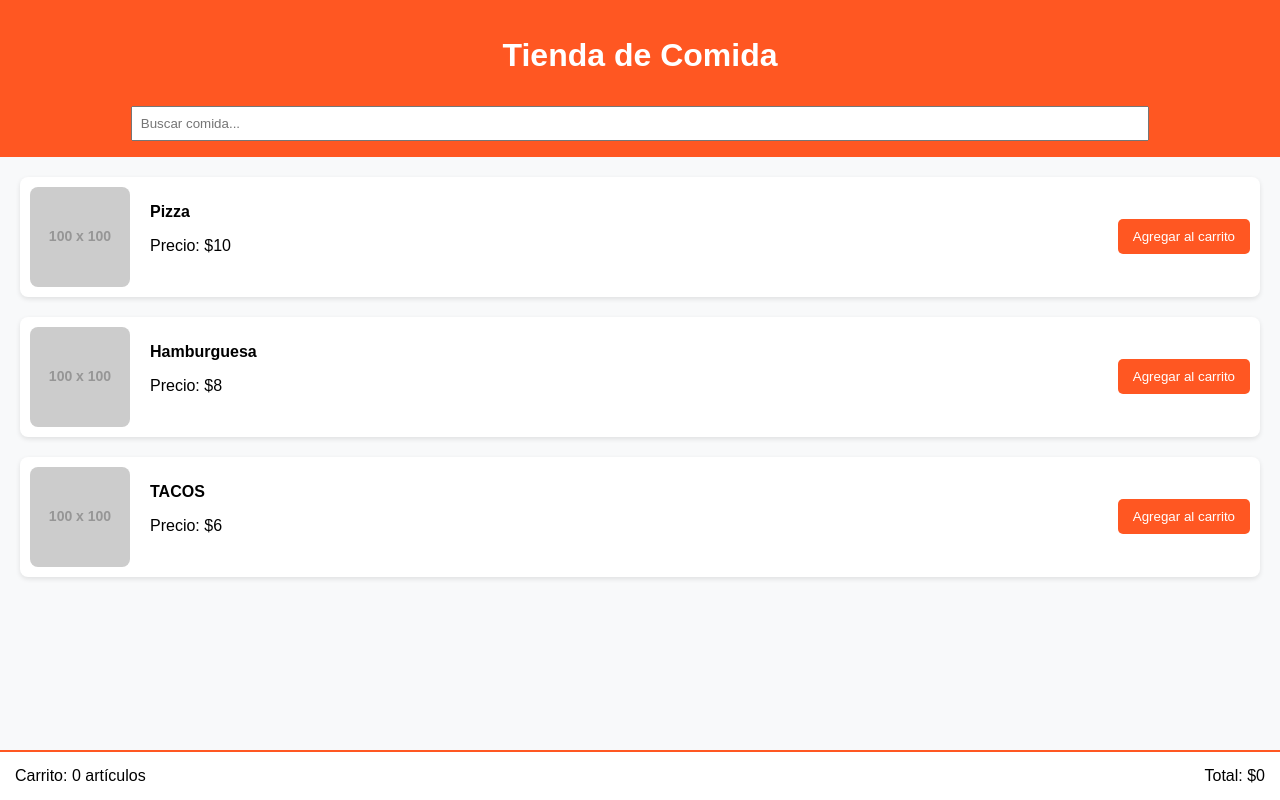
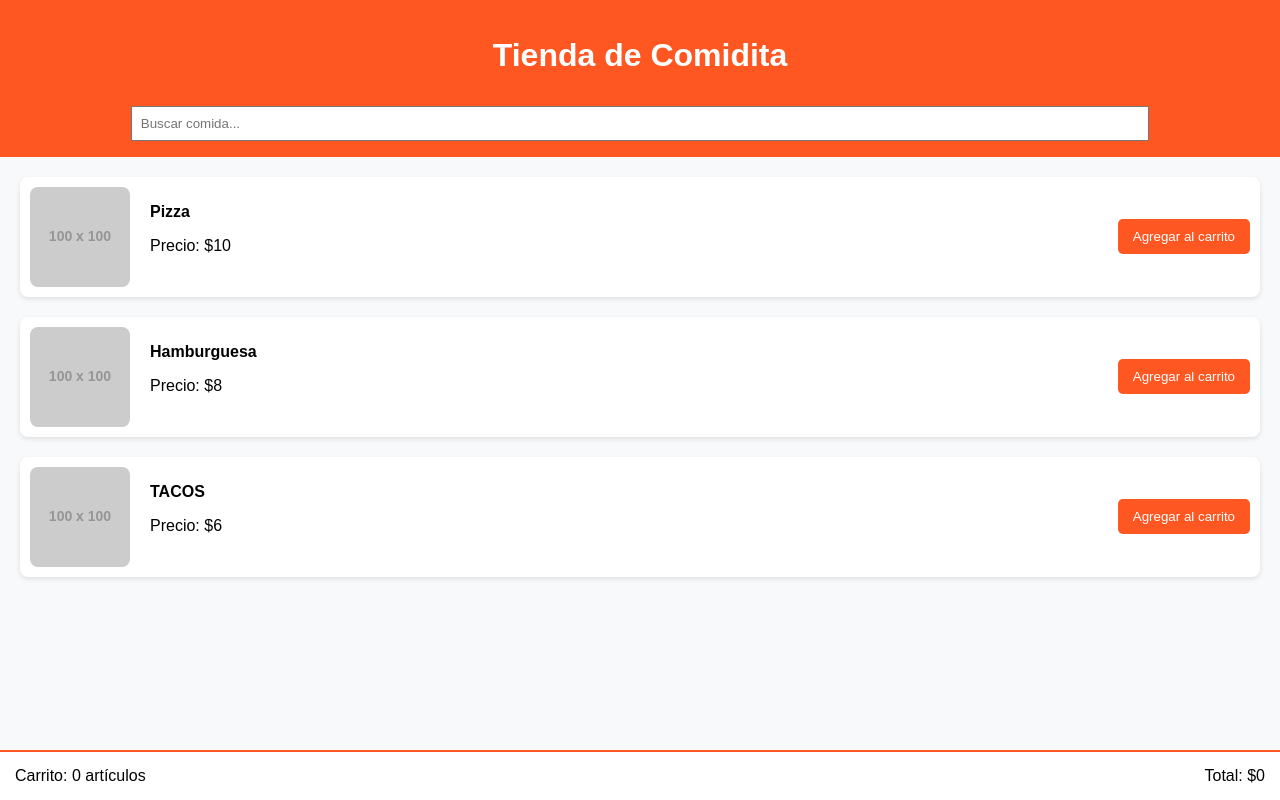
Before and after one commit to anitauwu123/jhojangay, a plain HTML site: page index.html in a window 1280 px wide. Drawn offline with Linux system fonts and the light colour scheme; placeholder pictures from the web are drawn by us.

Commit message:
cambios en index0

```diff
--- a/index.html
+++ b/index.html
@@ -68,7 +68,7 @@
 </head>
 <body>
     <header>
-        <h1>Tienda de Comida</h1>
+        <h1>Tienda de Comidita</h1>
         <input type="text" id="search" placeholder="Buscar comida..." onkeyup="searchFood()" style="padding: 8px; width: 80%; margin-top: 10px;">
     </header>
 
```
